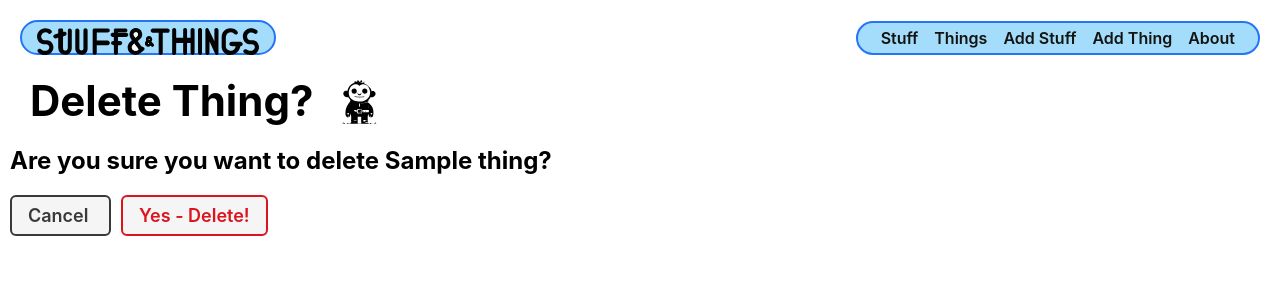
After one commit to TheBerlinMan/finchcollector, a Django app: page /things/1/delete/ in a window 1280 px wide. The commit adds this page. Shown: the top 300 px of the page. Run offline with Django 4.2, Linux system fonts and the light colour scheme; tables that the repository leaves empty hold one stand-in row (values such as "Sample post").

Commit message:
add update and delete functionality to Things

```diff
--- /dev/null
+++ b/main_app/templates/main_app/things_confirm_delete.html
@@ -0,0 +1,23 @@
+{% extends 'base.html' %}
+{% load static %}
+
+{% block content %}
+
+<div class="page-header">
+  <h1>Delete Thing?</h1>
+  <img src="{% static 'images/Horg.svg' %}" alt="A cat using a computer"/>
+</div>
+<h2>Are you sure you want to delete {{ object.name }}?</h2>
+
+<form action="" method="post" class="form">
+  {% csrf_token %}
+  <a
+    href="{% url 'thing-detail' things.id %}"
+    class="btn secondary"
+  >
+    Cancel
+  </a>
+  <button type="submit" class="btn danger">Yes - Delete!</button>
+</form>
+
+{% endblock %}
--- a/main_app/templates/main_app/things_detail.html
+++ b/main_app/templates/main_app/things_detail.html
@@ -7,7 +7,7 @@
   type="text/css"
   href="{% static 'css/things/things-detail.css' %}"
 />
-{% endblock %}
+{% endblock head %}
 
 {% block content %}
 
@@ -18,7 +18,7 @@
     <p>A {{ things.color }} thing</p>
   </div>
 </div>
-{% comment %} <a href="{% url 'thing-update' thing.id %}" class="btn warn">Edit</a> {% endcomment %}
-{% comment %} <a href="{% url 'thing-delete' thing.id %}" class="btn danger">Delete</a> {% endcomment %}
+<a href="{% url 'thing-update' things.id %}" class="btn warn">Edit</a>
+<a href="{% url 'thing-delete' things.id %}" class="btn danger">Delete</a>
 
 {% endblock %}
--- a/main_app/urls.py
+++ b/main_app/urls.py
@@ -13,4 +13,6 @@ urlpatterns = [
     path('things/create/', views.ThingsCreate.as_view(), name='thing-create'),
     path('things/<int:pk>/', views.ThingsDetail.as_view(), name='thing-detail'),
     path('things/', views.ThingsList.as_view(), name='thing-index'),
+    path('things/<int:pk>/update/', views.ThingsUpdate.as_view(), name='thing-update'),
+    path('things/<int:pk>/delete/', views.ThingsDelete.as_view(), name='thing-delete'),
 ]
--- a/main_app/views.py
+++ b/main_app/views.py
@@ -51,3 +51,11 @@ class ThingsList(ListView):
 
 class ThingsDetail(DetailView):
   model = Things
+
+class ThingsUpdate(UpdateView):
+  model = Things
+  fields = ['name', 'color']
+
+class ThingsDelete(DeleteView):
+  model = Things
+  success_url = '/things/'
```
